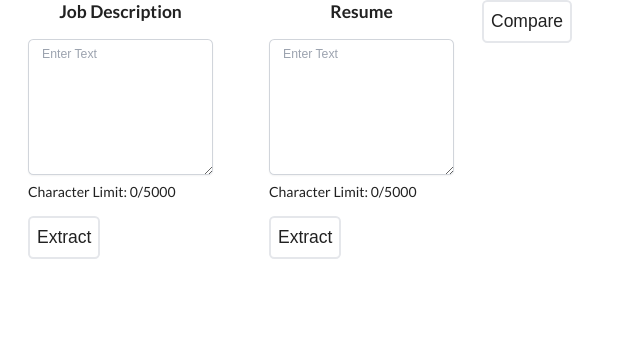
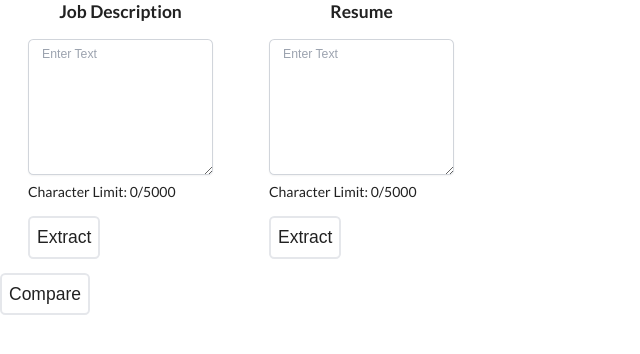
Before and after one commit to Caposto/reverse-ats, a React (Create React App) app in the folder frontend/: page / in a window 1280 px wide. Shown: the top 354 px of the page, without its empty margins (0-640 px from the left). Built offline with nearby package versions, Linux system fonts and the light colour scheme.

Commit message:
conditional rendering for frontend

```diff
--- a/frontend/src/App.jsx
+++ b/frontend/src/App.jsx
@@ -38,10 +38,10 @@ function App() {
       }
     });
 
-    setShowMatches(true);
     setCommonKeywordsState(commonKeywords);
     setRecommendedKeywordsState(recommendedKeywords);
     setPercentage(Math.floor((commonKeywords.size / resumeKeywords.length) * 100));
+    setShowMatches(true);
   };
 
   // Handles Error: changes every render
@@ -51,8 +51,11 @@ function App() {
   }));
 
   return (
+    <div>
+      <KeywordsContext.Provider value={keywordsContextValue}>
+        {!showMatches && (
+          <div>
             <div className="flex">
-      <KeywordsContext.Provider value={keywordsContextValue}>
               <div>
                 <h1 className="text-xl text-center">Job Description</h1>
                 <JobForm className="grow" descriptionType="job" />
@@ -61,7 +64,7 @@ function App() {
                 <h1 className="text-xl text-center">Resume</h1>
                 <JobForm className="grow" descriptionType="resume" />
               </div>
-        <div>
+            </div>
             <button
               type="submit"
               onClick={compareKeywords}
@@ -70,6 +73,7 @@ function App() {
               Compare
             </button>
           </div>
+        )}
         {showMatches && (
           <Matches
             commonKeywords={[...commonKeywordsState]}
--- a/frontend/src/components/Matches.jsx
+++ b/frontend/src/components/Matches.jsx
@@ -3,7 +3,6 @@ import Word from "./Word";
 import CircularProgressBar from "./CircularProgressBar";
 
 function Matches({ commonKeywords, recommendedKeywords, percentage }) {
-  // FIXME: Is there a better value that can be used for the key?
   const commonKeywordsList = commonKeywords.map((word) => (
     <Word key={word} wordContent={word} />
   ));
--- a/frontend/src/components/Word.jsx
+++ b/frontend/src/components/Word.jsx
@@ -1,7 +1,7 @@
 import PropTypes from "prop-types";
 
 function Word({ wordContent }) {
-  return <div className="flex items-center mb-6 py-4 px-8">{wordContent}</div>;
+  return <div className="flex items-center mb-6 p-4">{wordContent}</div>;
 }
 
 Word.propTypes = {
```
Lines whose indentation alone changed are shown as unchanged.
